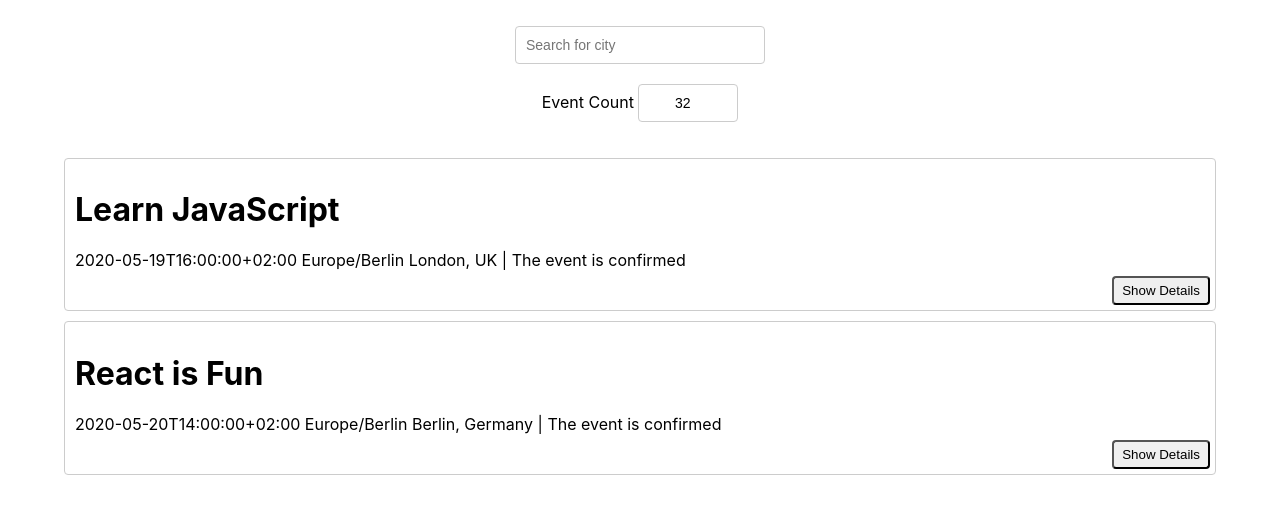
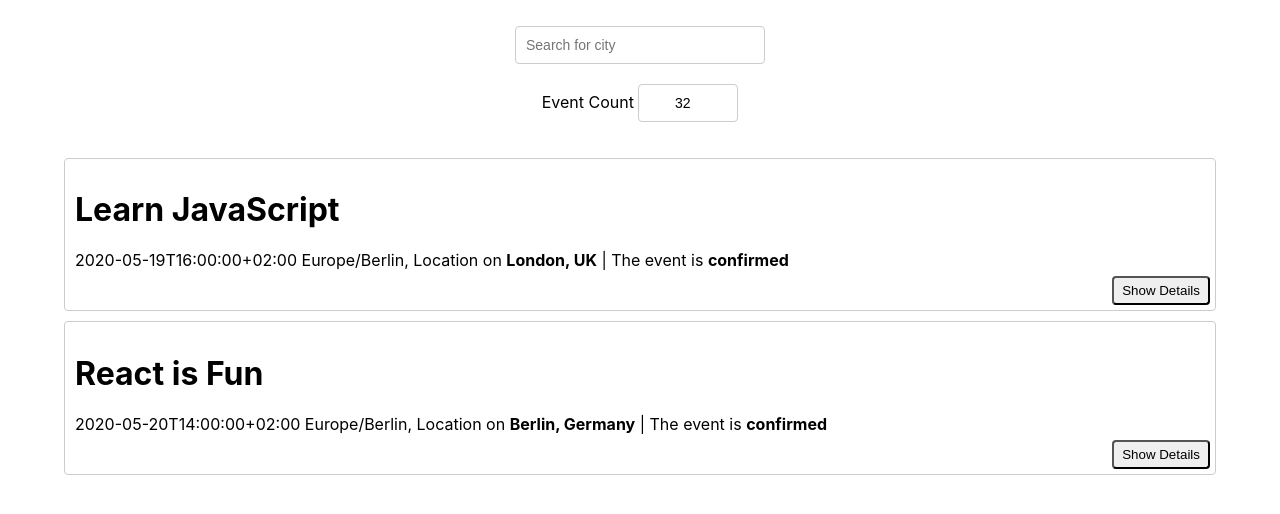
Before and after one commit to Nathan-Mez/meet, a React (Create React App) app: page / in a window 1280 px wide. Shown: the top 514 px of the page. Built offline with nearby package versions, Linux system fonts and the light colour scheme.

Commit message:
Update Event.js

```diff
--- a/src/Event.js
+++ b/src/Event.js
@@ -16,7 +16,7 @@ class Event extends Component {
 
     return <div className="event">
               <h1 className="event-title">{event.summary}</h1>
-              <p className="event-overview">{event.start.dateTime} {event.start.timeZone} {event.location} | The event is {event.status} </p>
+              <p className="event-overview">{event.start.dateTime} {event.start.timeZone}, Location on <b>{event.location}</b> | The event is <b>{event.status}</b> </p>
 
               {this.state.show &&
                  <div className='show-details'>
```
